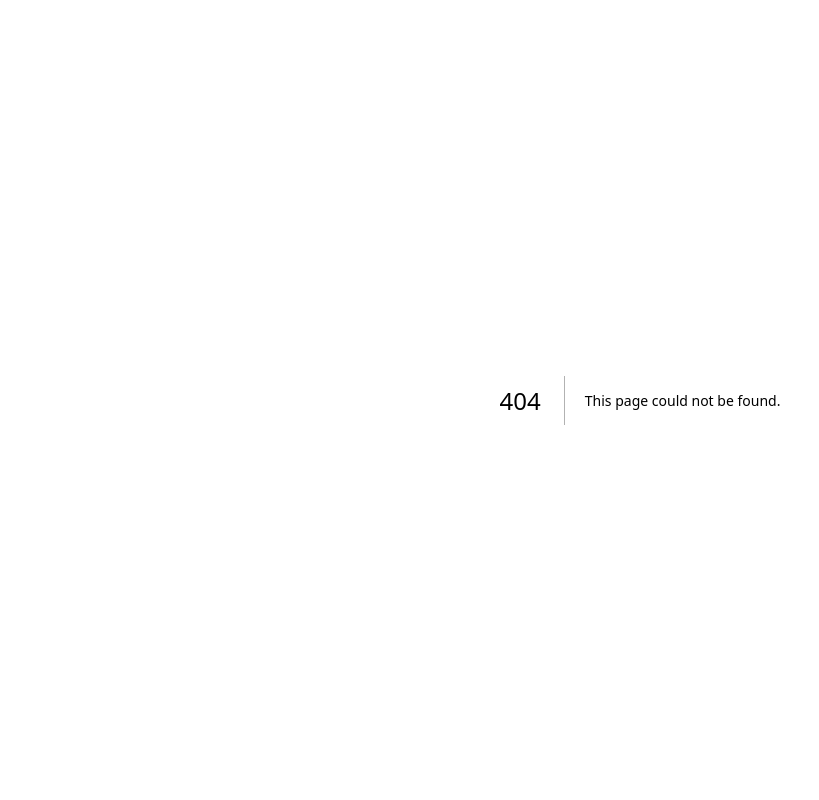
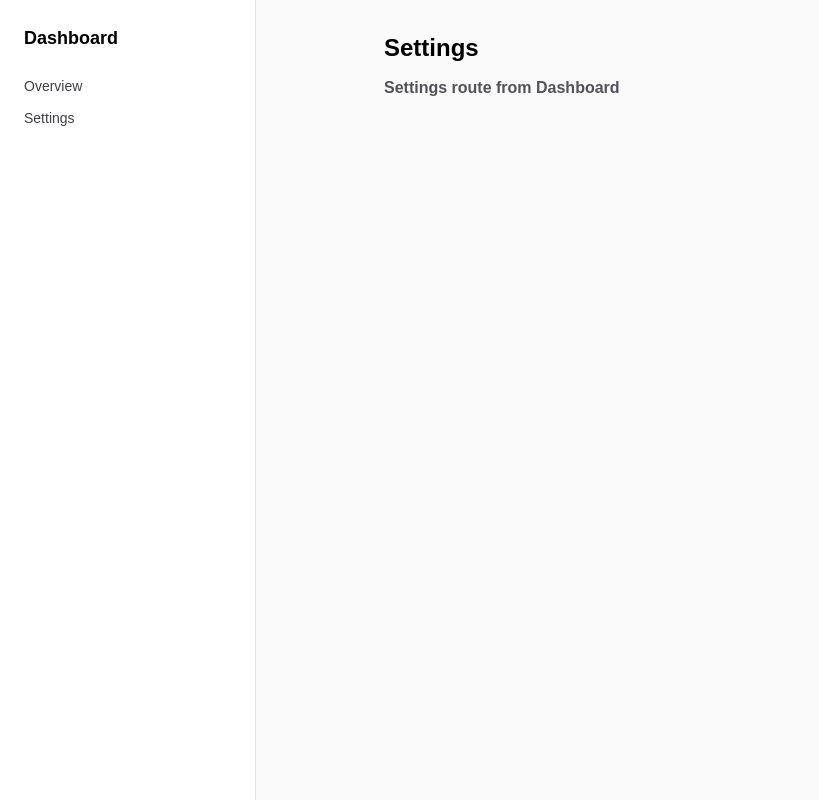
Before and after one commit to shadow9-1-1/Web-App-Dev-labs, a Next.js app: page /dashboard/settings in a window 1280 px wide. Before the commit this address had no page. Shown: the whole page, without its empty margins (0-819 px from the left). Built offline with nearby package versions, Linux system fonts and the light colour scheme.

Commit message:
Part 2 – Nested Layouts (The Persistence Layer)

```diff
--- /dev/null
+++ b/app/dashboard/layout.tsx
@@ -0,0 +1,25 @@
+type DashboardLayoutProps = {
+	children: React.ReactNode;
+};
+
+export default function DashboardLayout({ children }: DashboardLayoutProps) {
+	return (
+		<div className="flex min-h-screen bg-zinc-50">
+			<aside className="w-64 border-r border-zinc-200 bg-white p-6">
+				<h2 className="text-lg font-semibold text-black">Dashboard</h2>
+				<nav className="mt-6 space-y-3 text-sm">
+					<a className="block text-zinc-700 hover:text-zinc-900" href="/dashboard">
+						Overview
+					</a>
+					<a
+						className="block text-zinc-700 hover:text-zinc-900"
+						href="/dashboard/settings"
+					>
+						Settings
+					</a>
+				</nav>
+			</aside>
+			<section className="flex-1 p-8 text-black">{children}</section>
+		</div>
+	);
+}
--- /dev/null
+++ b/app/dashboard/settings/page.tsx
@@ -0,0 +1,10 @@
+export default function DashboardSettingsPage() {
+	return (
+		<main className="mx-auto max-w-3xl">
+			<h1 className="text-2xl font-semibold">Settings</h1>
+			<p className="mt-3 text-base text-zinc-600">
+                <strong>Settings route from Dashboard</strong>
+			</p>
+		</main>
+	);
+}
```
